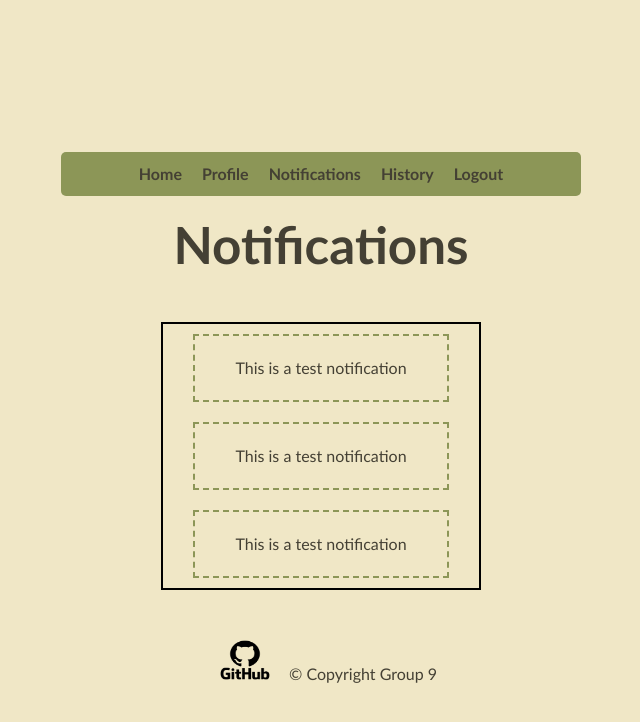
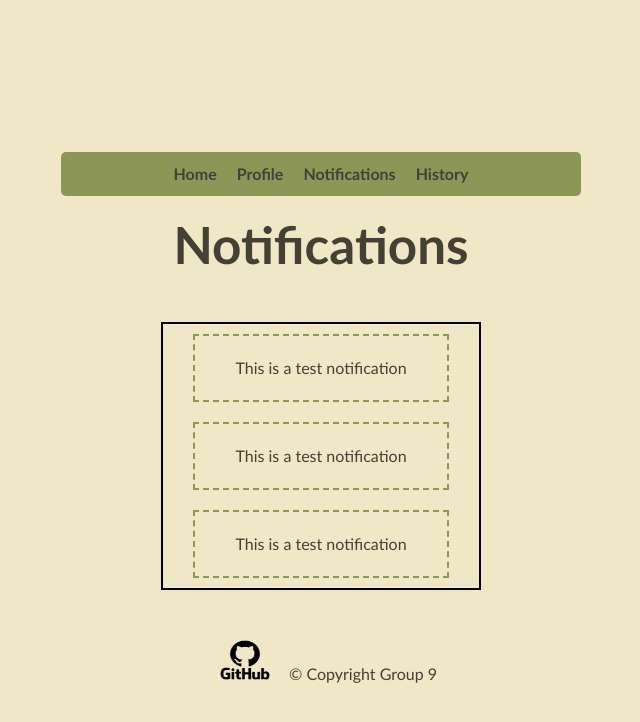
Before and after one commit to 2ndplan3t/Event_Managment_System, a React (Vite) app in the folder front_end_dev/ems/: page /notifications in a window 1280 px wide. Shown: the top 722 px of the page, without its empty margins (339-979 px from the left). Built offline with nearby package versions, Linux system fonts and the light colour scheme; no server answers.

Commit message:
commit before merge

```diff
--- a/front_end_dev/ems/src/pages/Profile/User/Navigation.jsx
+++ b/front_end_dev/ems/src/pages/Profile/User/Navigation.jsx
@@ -1,32 +1,8 @@
-import React, { useState, useEffect } from "react";
-import { Link, useNavigate } from "react-router-dom";
+import React from "react";
+import { Link } from "react-router-dom";
 import "./Navbar.css";
 
 function Navbar() {
-        const [user, setUser] = useState(null);
-        const navigate = useNavigate();
-
-        useEffect(() => {
-          const storedUser = localStorage.getItem("user");
-          if (storedUser) {
-            setUser(JSON.parse(storedUser));
-          }
-        }, []);
-
-        const handleLogout = async () => {
-          try {
-            await fetch("http://localhost:5000/api/logout", {
-              method: "POST",
-              credentials: "include",
-            });
-            localStorage.removeItem("user");
-            localStorage.removeItem("adminId");
-            setUser(null);
-            navigate("/");
-          } catch (error) {
-            console.error("Logout failed:", error);
-          }
-        };
     return (
         <nav className="navbar">
             <ul>
@@ -34,7 +10,6 @@ function Navbar() {
                 <li><Link to="/user">Profile</Link></li>
                 <li><Link to="/notifications">Notifications</Link></li>
                 <li><Link to="/history">History</Link></li>
-                <li><Link to="" onClick={handleLogout}>Logout</Link></li>
             </ul>
         </nav>
     );
```
Also changed, not shown: front_end_dev/ems/src/pages/Profile/User/VolunteerHistory.jsx (line endings or trailing spaces), front_end_dev/ems/src/pages/Profile/User/userProfile.jsx (line endings or trailing spaces).
